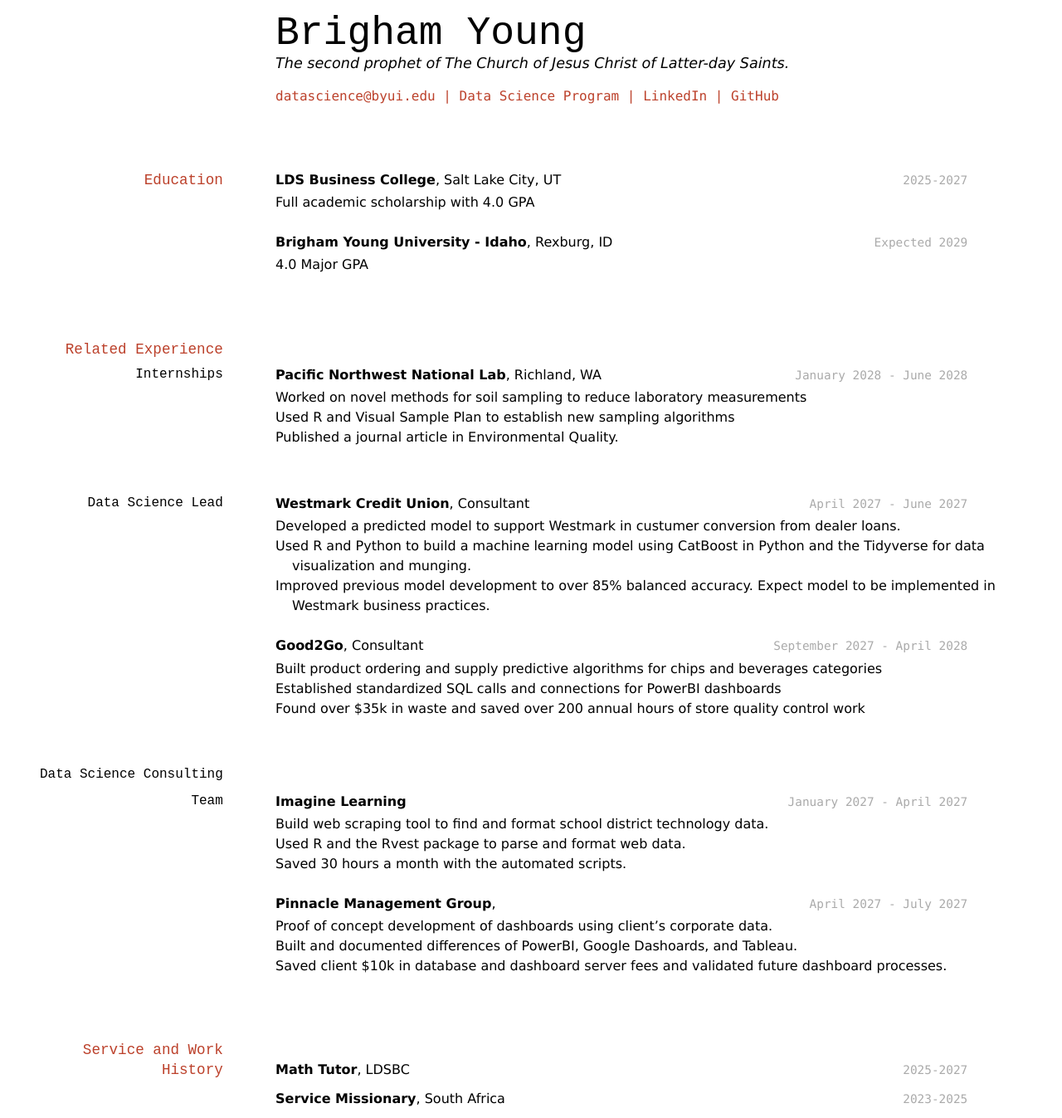
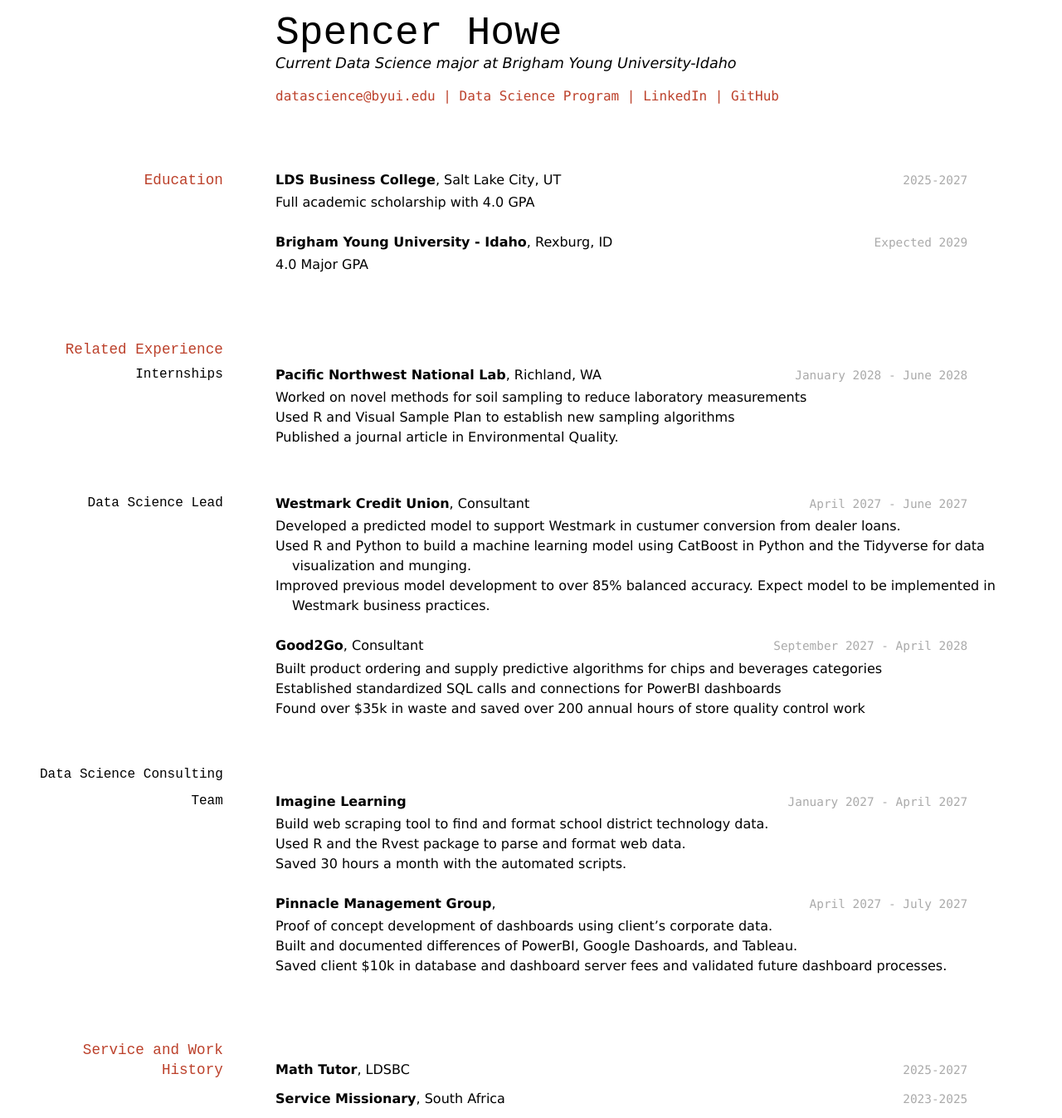
Before and after one commit to SpencerJHowe/howe-resume, a Jekyll site: the page built from docs/index.md, in a window 1280 px wide. Shown: the whole page at 83% size. Built offline with Jekyll 4.4.1, drawn with Linux system fonts in a browser that asks for light colours.

Commit message:
updated name and description

```diff
--- a/docs/index.md
+++ b/docs/index.md
@@ -1,9 +1,9 @@
 ---
 layout: cv
-title: Brigham Young's Resume
+title: Spencer Howe's Resume
 ---
-# Brigham Young
-The second prophet of The Church of Jesus Christ of Latter-day Saints.
+# Spencer Howe
+Current Data Science major at Brigham Young University-Idaho
 
 <div id="webaddress">
 <a href="datascience@byui.edu">datascience@byui.edu</a>
```
